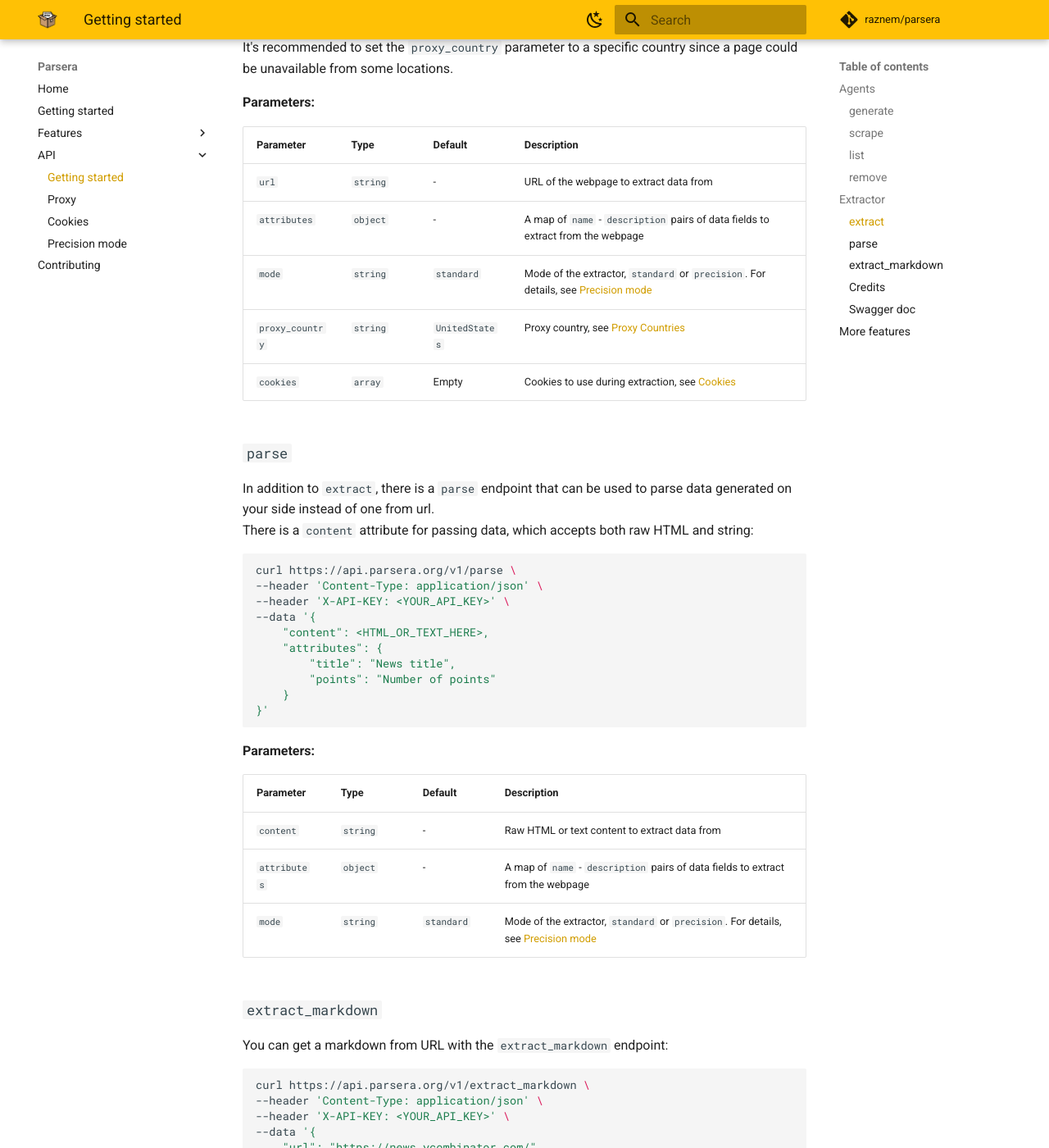
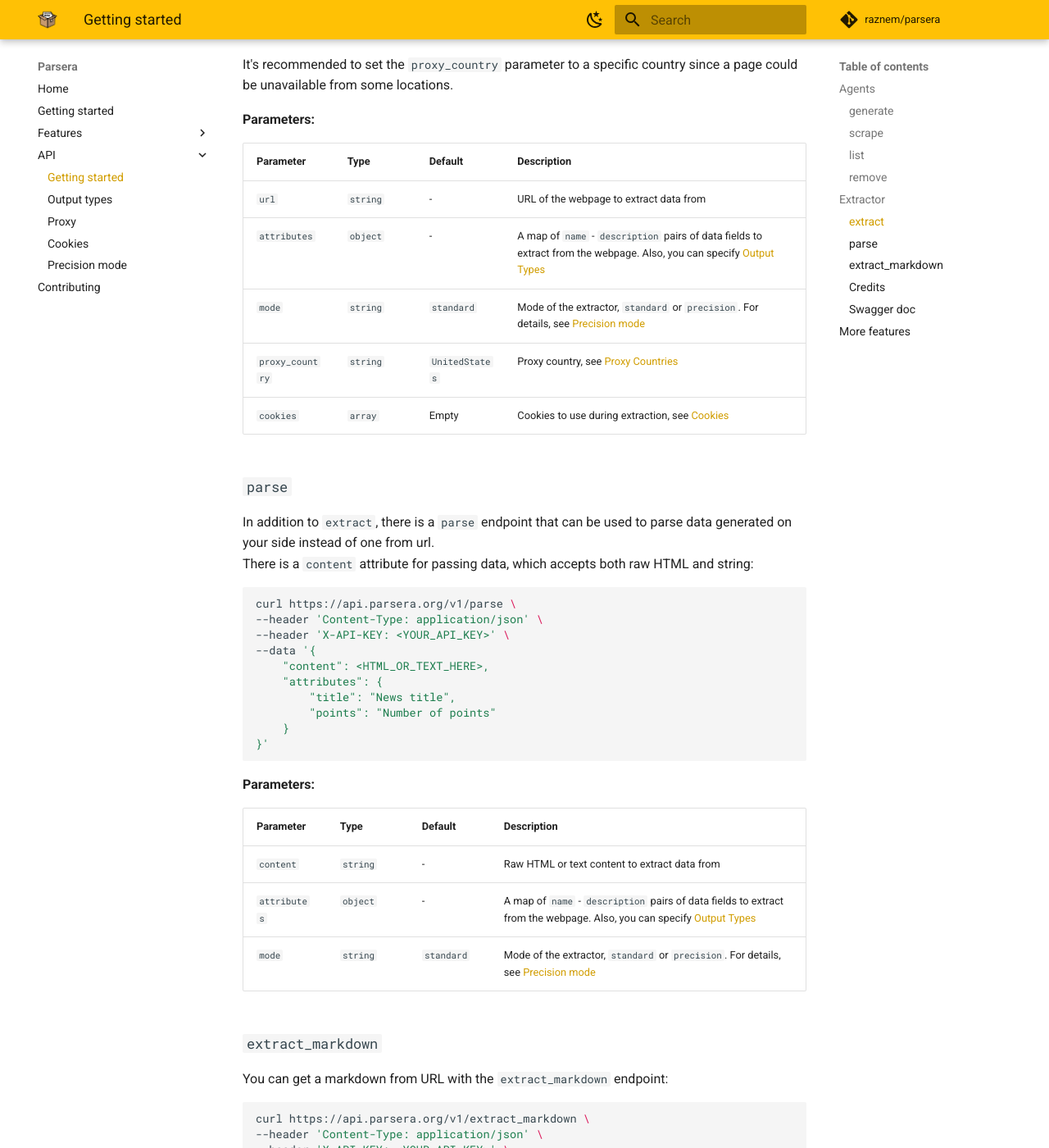
Before and after one commit to raznem/parsera, an MkDocs documentation site: the page built from docs/api/getting-started.md, in a window 1280 px wide and 1400 px high, scrolled down 2839 px. Shown: the whole window at 82% size. Built offline with MkDocs 1.6.1 and Material for MkDocs 9.7.7, drawn with Linux system fonts in a browser that asks for light colours; comment, search, counter and statistics services are not loaded; some of the changed text lies outside the part shown.

Commit message:
Describe API part of structured outputs

```diff
--- a/docs/api/getting-started.md
+++ b/docs/api/getting-started.md
@@ -31,7 +31,7 @@ curl https://agents.parsera.org/v1/generate \
 |----------------|----------|--------------|--------------------------------------------|
 | `name`         | `string` | -            | Name of the agent                           |
 | `url`          | `string` | -            | Website URL                                |
-| `attributes`   | `object`  | -            | A map of `name` - `description` pairs of data fields to extract from the webpage |
+| `attributes`   | `object`  | -            | A map of `name` - `description` pairs of data fields to extract from the webpage. Also, you can specify [Output Types](output-types.md). |
 | `proxy_country` | `string` | `UnitedStates` | Proxy country, see [Proxy Countries](proxy.md)    |
 | `cookies`      | `array`  | Empty        | Cookies to use during extraction, see [Cookies](cookies.md) |
 
@@ -109,7 +109,7 @@ It's recommended to set the `proxy_country` parameter to a specific country sinc
 | Parameter      | Type     | Default      | Description                                      |
 |----------------|----------|--------------|--------------------------------------------------|
 | `url`          | `string` | -            | URL of the webpage to extract data from          |
-| `attributes`   | `object`  | -            | A map of `name` - `description` pairs of data fields to extract from the webpage |
+| `attributes`   | `object`  | -            | A map of `name` - `description` pairs of data fields to extract from the webpage. Also, you can specify [Output Types](output-types.md) |
 | `mode`         | `string` | `standard`    | Mode of the extractor, `standard` or `precision`. For details, see [Precision mode](precision-mode.md) |
 | `proxy_country`| `string` | `UnitedStates`| Proxy country, see [Proxy Countries](proxy.md)    |
 | `cookies`      | `array`  | Empty        | Cookies to use during extraction, see [Cookies](cookies.md) |
@@ -136,7 +136,7 @@ curl https://api.parsera.org/v1/parse \
 | Parameter      | Type     | Default      | Description                                      |
 |----------------|----------|--------------|--------------------------------------------------|
 | `content`          | `string` | -        | Raw HTML or text content to extract data from |
-| `attributes`   | `object`  | -            | A map of `name` - `description` pairs of data fields to extract from the webpage |
+| `attributes`   | `object`  | -            | A map of `name` - `description` pairs of data fields to extract from the webpage. Also, you can specify [Output Types](output-types.md) |
 | `mode`         | `string` | `standard`    | Mode of the extractor, `standard` or `precision`. For details, see [Precision mode](precision-mode.md) |
 
 
@@ -175,6 +175,7 @@ You can also explore the Swagger doc of the Extractor API: [https://api.parsera.
 
 Check out further documentation to explore more features:
 
+- [Specify Output Types](output-types.md)
 - [Setting proxy](proxy.md)
 - [Setting cookies](cookies.md)
 - [Precision mode](precision-mode.md)
--- a/mkdocs.yml
+++ b/mkdocs.yml
@@ -37,6 +37,7 @@ nav:
     - Docker: features/docker.md
   - API:
     - Getting started: api/getting-started.md
+    - Output types: api/output-types.md
     - Proxy: api/proxy.md
     - Cookies: api/cookies.md
     - Precision mode: api/precision-mode.md
```
Also changed, not shown: docs/api/output-types.md (added, +61 -0 lines).
